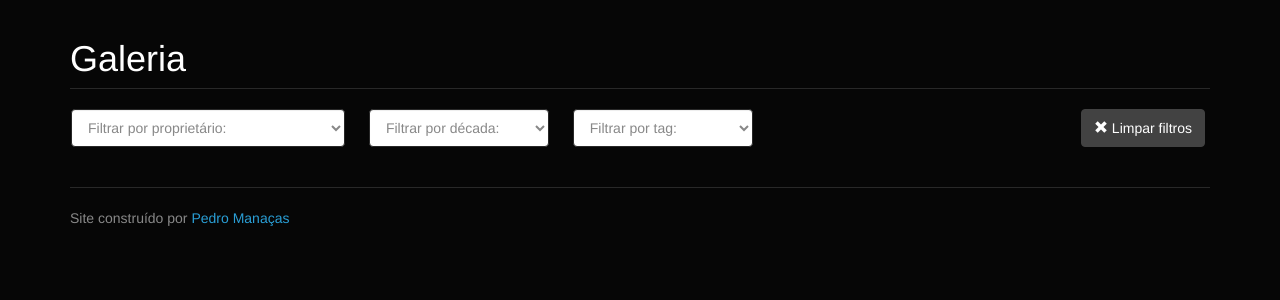
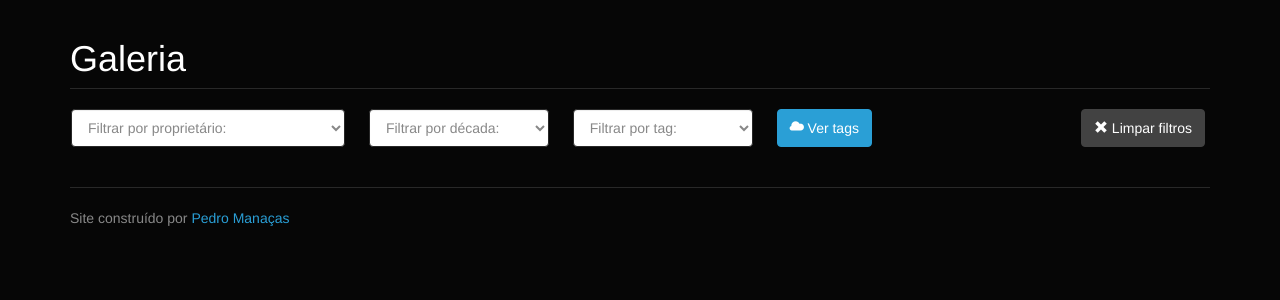
Before and after one commit to pmanacas/memoriascoletivas, a Python web app: template templates/galeria.html in a window 1280 px wide. Shown: the part 51-351 px from the top of the page. Run offline with Jinja, Linux system fonts and the light colour scheme; the template is opened without the code that fills it, so the values that code supplies are empty; some libraries are stand-ins or nearby versions; some web fonts are replaced.

Commit message:
add tag page link near gallery filters

```diff
--- a/templates/galeria.html
+++ b/templates/galeria.html
@@ -51,6 +51,9 @@
                                 {% endfor %}
                             </select>
                     </div>
+                    <div class="form-group link-tags">
+                        <a class="btn btn-primary" href="{{ uri_for('tags') }}?proprietario={{proprietario}}&decada={{decada}}" id="link-tags"><span class="glyphicon glyphicon-cloud" aria-hidden="true"></span>&nbsp;Ver tags</a>
+                    </div>
                     <div class="form-group limpar">
                         <a class="btn btn-default" href="{{ uri_for('galeria') }}" id="limpar"><span class="glyphicon glyphicon-remove" aria-hidden="true"></span>&nbsp;Limpar filtros</a>
                     </div>
@@ -63,7 +66,6 @@
 
         <div class="col-lg12" id="galeria">
 		{% for p in photos %}
-
           <a rel="lightbox-group" title="{{p.legenda}} [Imagem cedida por: {{p.proprietario}}{{' '+p.data_vaga if p.data_vaga != ''}}]" id="{{p.flickr_id}}" href="http://farm{{p.flickr_farm}}.staticflickr.com/{{p.flickr_server}}/{{p.flickr_id}}_{{p.flickr_secret}}_z.jpg"><img class="img-responsive imagem-peq" src="img/blank.gif" data-original="http://farm{{p.flickr_farm}}.staticflickr.com/{{p.flickr_server}}/{{p.flickr_id}}_{{p.flickr_secret}}_q.jpg" /><noscript><img class="img-responsive imagem-peq" src="http://farm{{p.flickr_farm}}.staticflickr.com/{{p.flickr_server}}/{{p.flickr_id}}_{{p.flickr_secret}}_q.jpg"></noscript></a>
           <div id="caption-{{p.flickr_id}}" style="display:none;">
             <p><strong>{{p.legenda}}</strong><br/>Imagem cedida por: {{p.proprietario}}{{' (' + p.data_vaga + ')' if p.data_vaga != ''}}</p>
@@ -74,7 +76,6 @@
                 {% endfor %}
             </ul>
           </div>
-
         {% endfor %}
         <div class="clearfix"></div>
         </div>
```
